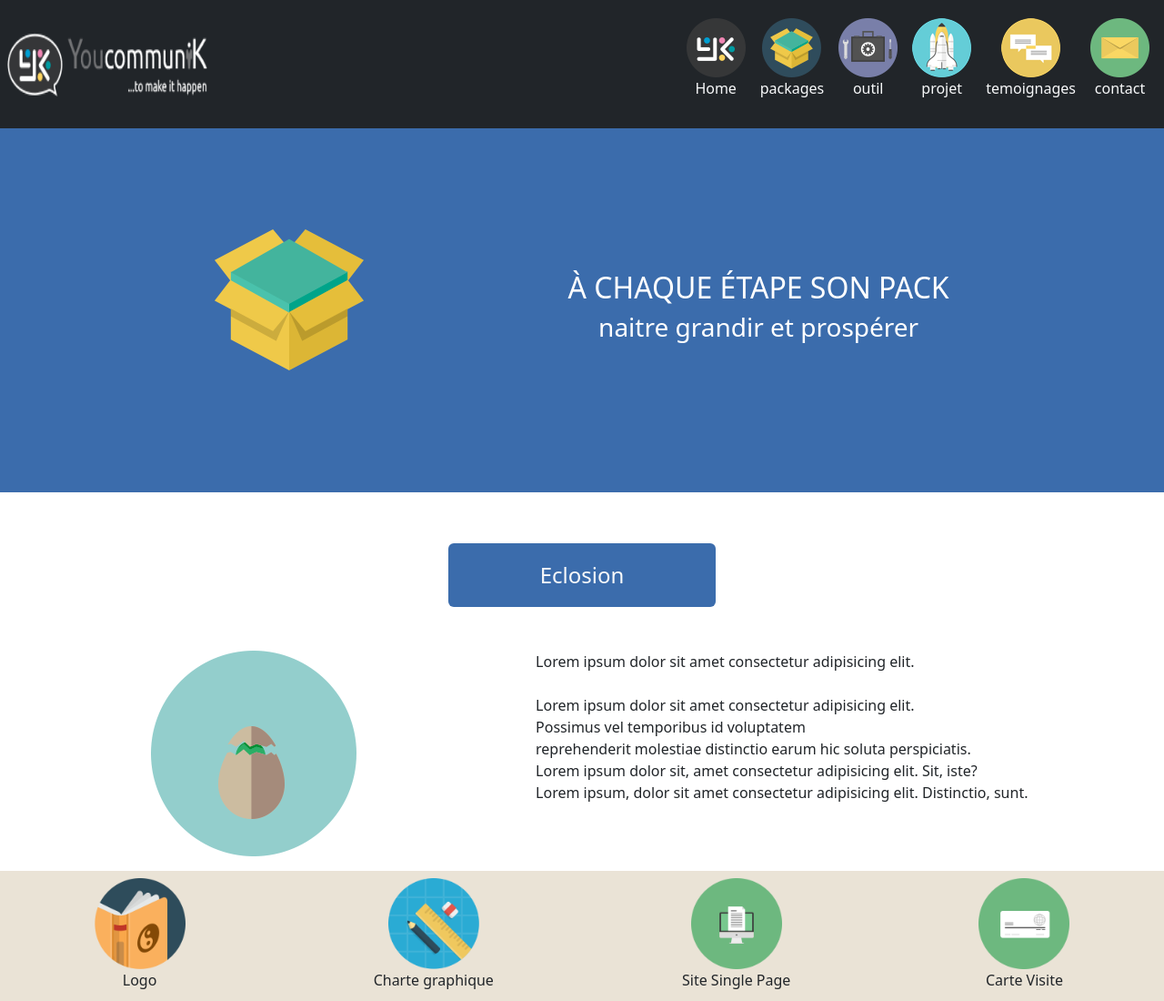
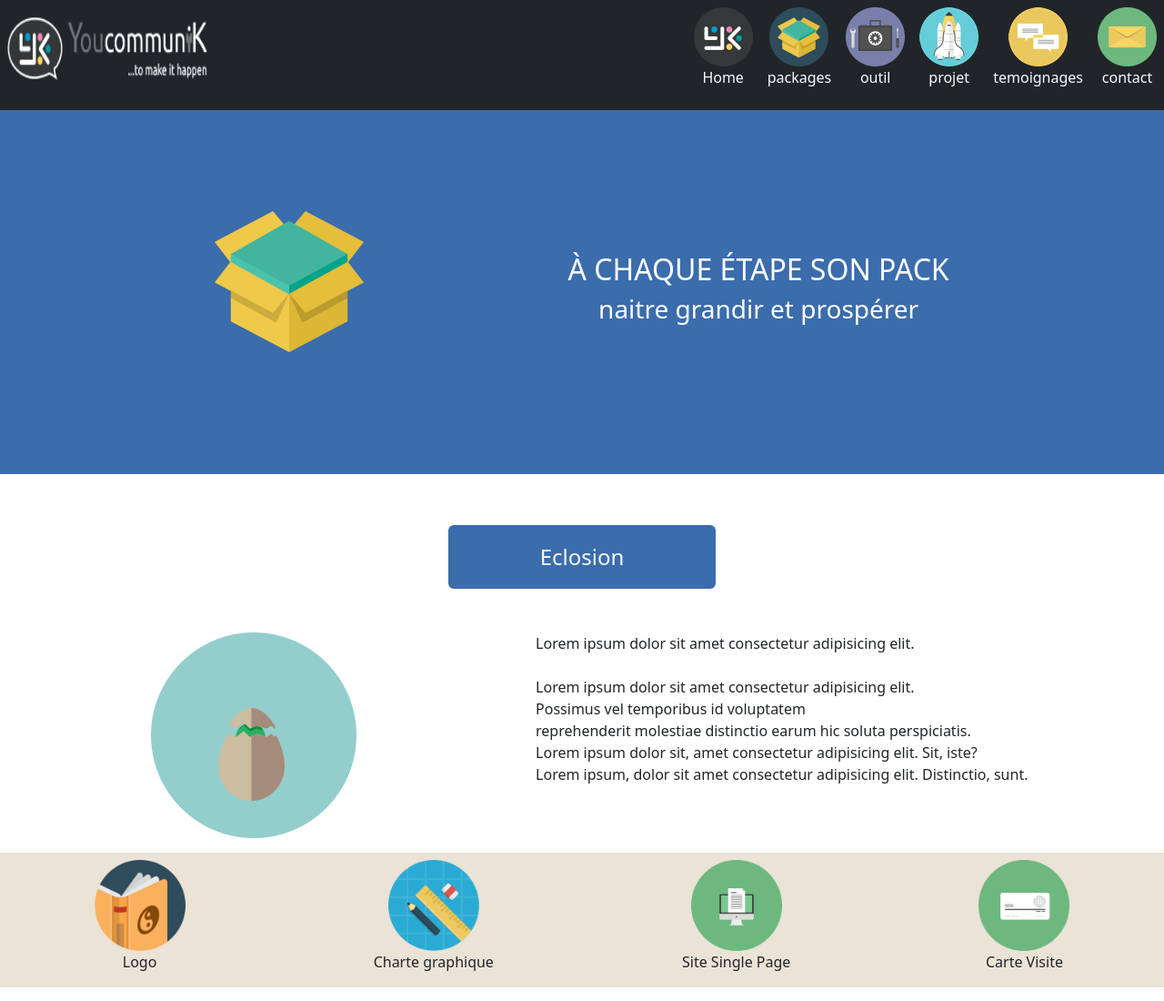
Before and after one commit to BelfaresMohamed/templaite_yocomminik_boo, a website: page index.html in a window 1280 px wide. Shown: the top 1100 px of the page at 91% size. Drawn offline with nearby package versions, Linux system fonts and the light colour scheme.

Commit message:
Update index.html

```diff
--- a/index.html
+++ b/index.html
@@ -10,33 +10,33 @@
 </head>
 
 <body>
-    <header class="d-block d-lg-flex justify-content-lg-between align-items-lg-center bg-dark text-light  d-md-flex justify-content-md-between align-items-md-center p-md-2">
+
+     <header class="d-block d-lg-flex justify-content-lg-between align-items-lg-center bg-dark text-light  d-md-flex justify-content-md-between align-items-md-center p-md-0 p-lg-0 ">
 
 
-        <div class="text-center"><a href="./index.html"><img src="./public/img/logo-horizontal-fond-noir-couleur.png" width="220px"
+        <div class="text-center pb-3 ms-2"><a href="./index.html"><img src="./public/img/logo-horizontal-fond-noir-couleur.png" width="220px"
                     height="70px" alt=""></a></div>
-        <div class="d-flex justify-content-center text-center mt-1">
-            <div class="m-2"><img src="./public/img/home-icon.png" alt=""><br>
+        <div class="d-flex justify-content-center text-center">
+
+            <div class="m-2"><a href=""><img src="./public/img/home-icon.png" alt=""></a><br>
                 <p>Home</p>
             </div>
-            <div class="m-2"><img src="./public/img/packages-icon.png" alt=""><br>
+            <div class="m-2"><a href=""><img src="./public/img/packages-icon.png" alt=""></a><br>
                 <p>packages</p>
             </div>
-            <div class="m-2"><img src="./public/img/outils-icon.png" alt="">
+            <div class="m-2"><a href=""><img src="./public/img/outils-icon.png" alt=""></a>
                 <p> outil</p>
             </div>
-            <div class="m-2"><img src="./public/img/projets-icon.png" alt="">
+            <div class="m-2 d-none d-lg-block"><a href=""><img src="./public/img/projets-icon.png" alt=""></a>
                 <p> projet</p>
             </div>
-            <div class="m-2 d-none d-sm-block"><img src="./public/img/temoignages-icon.png" alt="">
+            <div class="m-2 d-none d-sm-block"><a href=""><img src="./public/img/temoignages-icon.png" alt=""></a>
                 <p>temoignages</p>
             </div>
-            <div class="m-2 d-none d-sm-block  "><img src="./public/img/contact-icon.png" alt="">
+            <div class="m-2 d-none d-sm-block  "><a href=""><img src="./public/img/contact-icon.png" alt=""></a>
                 <p> contact</p>
             </div>
         </div>
-
-
     </header>
 
 <!-- section une -->
```
